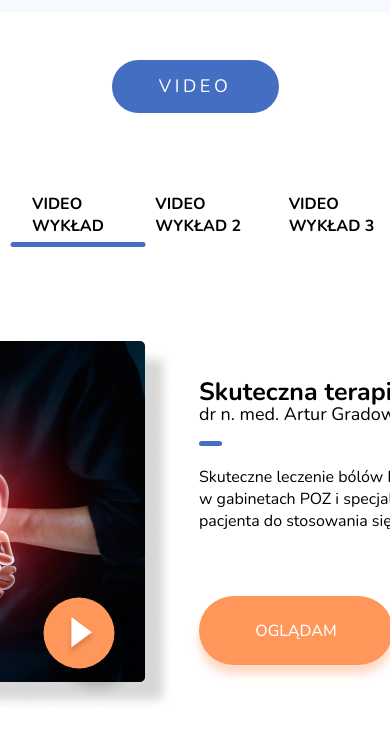
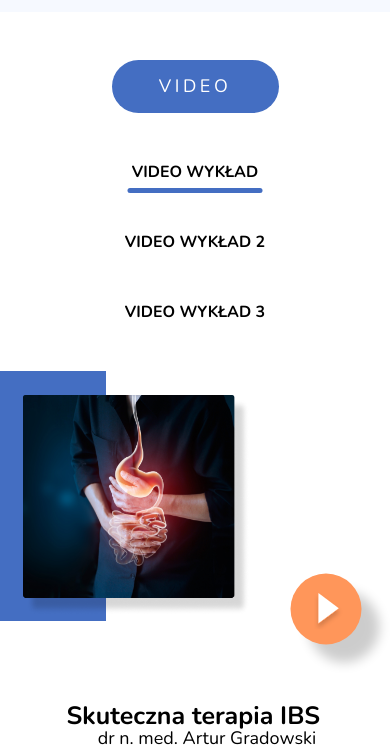
Before and after one commit to stelmaszczykadrian/Mebeverin, a React (Create React App) app in the folder mebeverin/: page /home in a window 390 px wide. Shown: the part 2073-2820 px from the top of the page. Built offline with nearby package versions, Linux system fonts and the light colour scheme.

Commit message:
Adjustment Video section view for large, medium, and small screens

```diff
--- a/mebeverin/src/main/video/Video.css
+++ b/mebeverin/src/main/video/Video.css
@@ -1,8 +1,5 @@
-.video {
-    display: flex;
-    flex-direction: column;
-    align-items: center;
-    margin-bottom: 5rem;
+#video {
+    margin-bottom: 2rem;
 }
 
 .video-header {
@@ -127,7 +124,7 @@
 .video-circle {
     position: absolute;
     bottom: 6rem;
-    right: 6rem;
+    right: 5rem;
     background-color: #FF965A;
     width: 71px;
     height: 71px;
@@ -142,3 +139,77 @@
 .video-image-container {
     position: relative;
 }
+
+.video-container {
+    display: flex;
+}
+
+.video-list-item-container {
+    display: grid;
+    justify-content: flex-start;
+}
+
+@media only screen and (max-width: 1200px)  {
+    .video-container {
+        display: grid;
+    }
+
+    .video-wrapper {
+        display: flex;
+        flex-direction: column;
+        align-items: center;
+        justify-content: center;
+    }
+
+    .video-circle {
+        bottom: 2rem;
+        right: 2rem;
+    }
+
+    .video-content {
+        margin-left: 1.5rem;
+        margin-top: 5rem;
+        display: flex;
+        flex-direction: column;
+        align-items: center;
+    }
+
+    .video-arrow-right-img {
+        display: none;
+    }
+}
+
+@media only screen and (max-width: 580px)  {
+    .video-list {
+        display: grid;
+    }
+
+    .video-image{
+        width: 250px;
+        height: 250px;
+    }
+
+    .video-list {
+        display: grid;
+        padding-bottom: 3rem;
+        justify-content: center;
+        gap: 3rem;
+    }
+
+    .video-list-item {
+        margin: 0;
+        text-align: center;
+    }
+
+    .video-circle {
+        bottom: 1rem;
+        right: 4rem;
+    }
+
+    .video-description {
+        width: 100%;
+        font-family: var(--main-font);
+        line-height: 22px;
+        margin-bottom: 2rem;
+    }
+}
--- a/mebeverin/src/main/video/Video.jsx
+++ b/mebeverin/src/main/video/Video.jsx
@@ -2,7 +2,7 @@ import './Video.css';
 import React, {useState} from "react";
 import arrowRightSvg from "../../assets/svg/arrow-right.svg";
 import polygonRight from '../../assets/svg/polygon-right.svg';
-import {videos} from "./Data";
+import {videos} from "./VideoData";
 
 export default function Video() {
     const [currentVideoIndex, setCurrentVideoIndex] = useState(0);
@@ -18,9 +18,10 @@ export default function Video() {
     const currentVideo = videos[currentVideoIndex];
 
     return (
-        <div className="video" id="video">
+        <div id="video">
+            <div className="video-wrapper text-center align-items-center justify-content-center container">
                 <div className="video-header">VIDEO</div>
-            <div style={{display: 'flex', justifyContent: 'flex-start'}}>
+                <div className="video-list-item-container">
                     <div className="video-list">
                         {videos.map((podcast, index) => (
                             <div
@@ -33,12 +34,12 @@ export default function Video() {
                         ))}
                     </div>
                 </div>
-            <div style={{display: 'flex'}}>
+                <div className="video-container">
                     <div className="video-image-container">
                         <div className="video-circle">
                             <img src={polygonRight} alt="Polygon right"></img>
                         </div>
-                    <img src={currentVideo.image} alt="Video Thumbnail"/>
+                        <img className="video-image" src={currentVideo.image} alt="Video Thumbnail"/>
                     </div>
                     <div className="video-content">
                         <div className="video-title">{currentVideo.title}</div>
@@ -48,7 +49,7 @@ export default function Video() {
                             <div className="video-description">{currentVideo.description}</div>
                             <div style={{marginLeft: '1rem'}}>
                                 <a className="video-arrow-right" onClick={handleNextVideo}>
-                                <img src={arrowRightSvg} alt="Arrow Right"/>
+                                    <img className="video-arrow-right-img" src={arrowRightSvg} alt="Arrow Right"/>
                                 </a>
                             </div>
                         </div>
@@ -58,5 +59,6 @@ export default function Video() {
                     </div>
                 </div>
             </div>
+        </div>
     );
 }
```
Also changed, not shown: mebeverin/src/main/video/VideoData.js (renamed from mebeverin/src/main/video/Data.js). Lines whose indentation alone changed are shown as unchanged.
